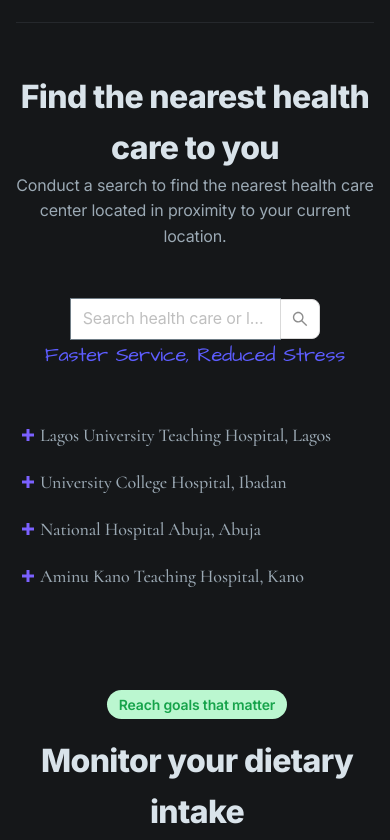
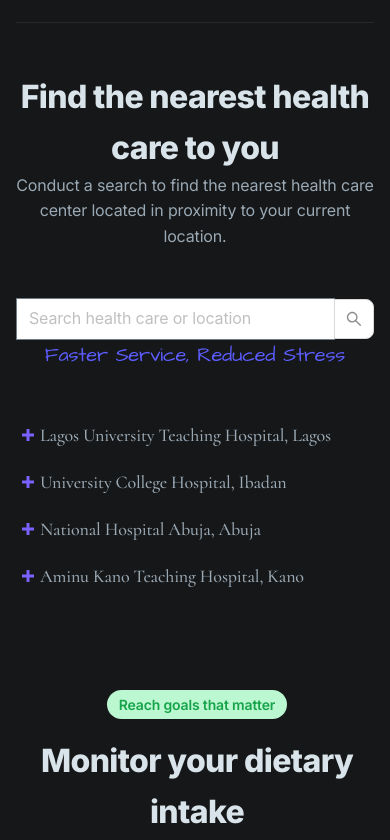
Before and after one commit to Sammie03/Itura, a Next.js app: page / in a window 390 px wide. Shown: the part 1380-2220 px from the top of the page. Built offline with nearby package versions, Linux system fonts and the light colour scheme; a web font is replaced by a local one.

Commit message:
adjusted searchbox

```diff
--- a/components/services.scss
+++ b/components/services.scss
@@ -2336,6 +2336,10 @@
 
         .select-dropdown{
             width: 70%;
+
+            @media (max-width: 767px) {
+              width: 100%;
+            }
         }
 
         button{
```
